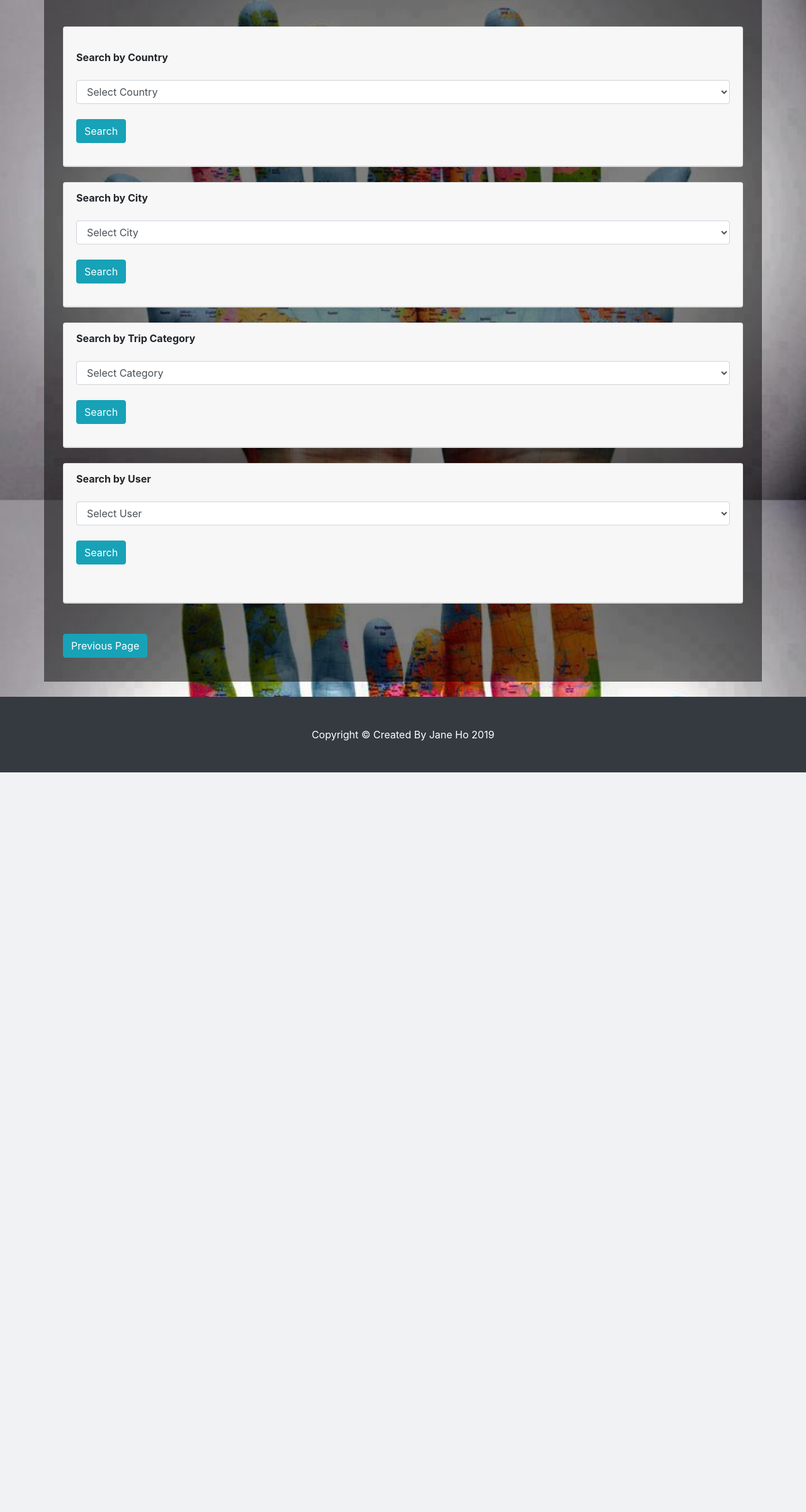
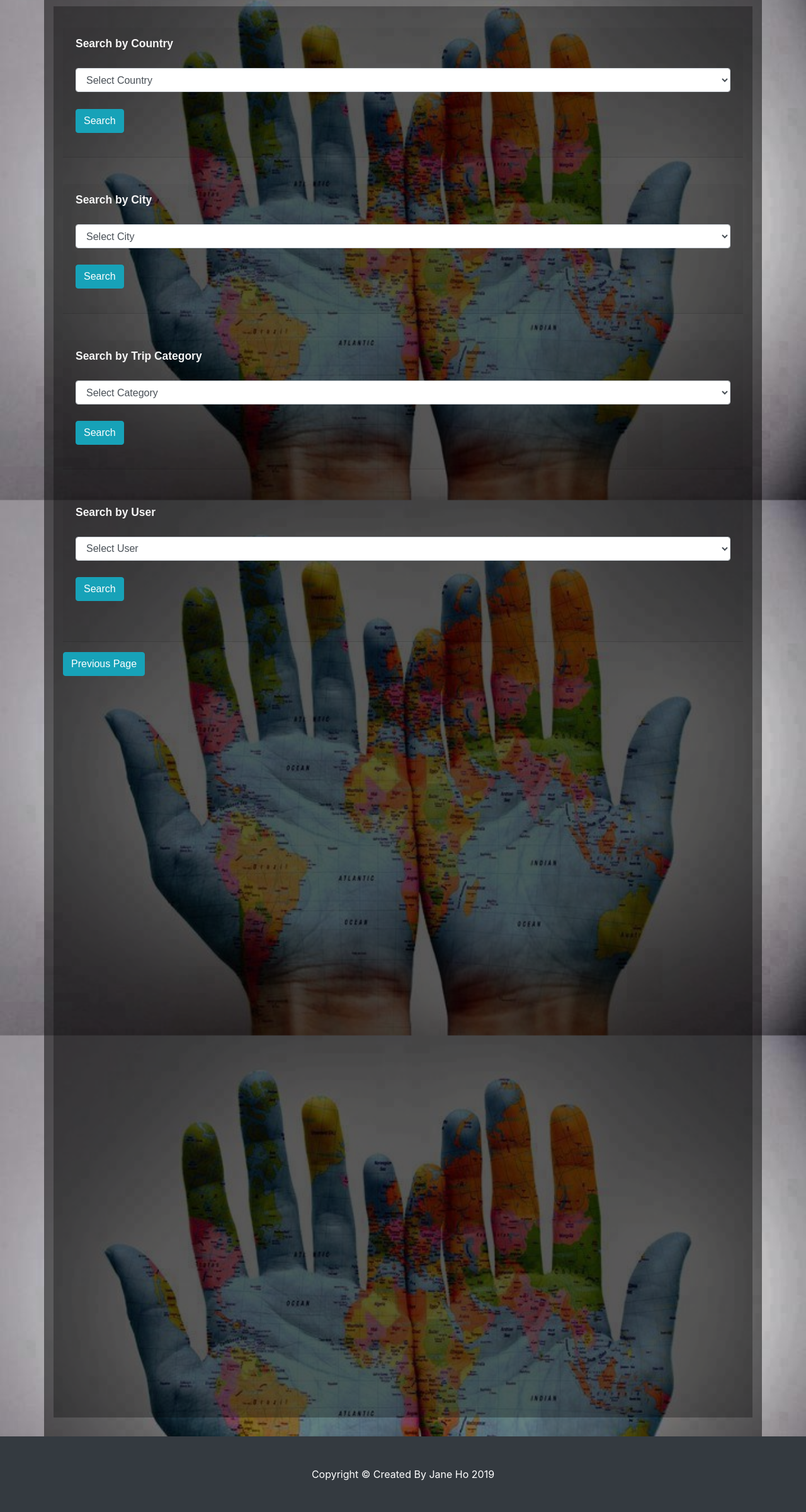
Before and after one commit to howyjane/trip-itinerary-review, a Flask app: page /search_trip in a window 1280 px wide. Shown: the part 56-2456 px from the top of the page at 63% size. Before the commit the page ends 1282 px from the top, so only its background shows below. Run offline with Flask 2, Linux system fonts and the light colour scheme; data that the repository does not hold is empty; some libraries are stand-ins or nearby versions.

Commit message:
finalise search.html

```diff
--- a/templates/search.html
+++ b/templates/search.html
@@ -9,15 +9,16 @@
     <link rel="stylesheet" href="{{url_for('static',filename='stylesheet/style.css')}}" type="text/css">
     <title>Trip Itinerary</title>
 </head>
+
 <body>
+
 <!-- Page Content -->
+<!--card-->
 <div class="container">
-
-
+  <div class="content-wrapper">
+    <br>
     <div class="col-md-12 py-2">
-          <div class="card card-outline-secondary my-4">
       <div class="card-header">
-          <br>
         <strong>Search by Country</strong>
         <br><br>
         <form action="/search_results"   method="POST">
@@ -33,8 +34,9 @@
         <br>
       </div>
     </div>
-
-          <div class="card card-outline-secondary my-4">
+    <br>
+    <!--card-->
+    <div class="col-md-12 py-2">
       <div class="card-header">
         <strong>Search by City</strong>
         <br><br>
@@ -51,10 +53,9 @@
         <br>
       </div>
     </div>
-
-
-
-          <div class="card card-outline-secondary my-4">
+    <br>
+    <!--card-->
+    <div class="col-md-12 py-2">
       <div class="card-header">
         <strong>Search by Trip Category</strong>
         <br><br>
@@ -71,8 +72,9 @@
         <br>
       </div>
     </div>
-
-          <div class="card card-outline-secondary my-4">
+    <br>
+    <!--card-->
+    <div class="col-md-12 py-2">
       <div class="card-header">
         <strong>Search by User</strong>
         <br><br>
@@ -89,18 +91,22 @@
         <br><br>
       </div>
     </div>
-          <br>
+      <!--button-->
+    <div class="col-md-12 py-2">
       <a href="{{url_for('index', tripInfo=tripInfo)}}" class="btn btn-info center-success">Previous Page</a>
     </div>
-
+  <!--content-wrapper-->
+  </div>
+<!--container-->
 </div>
 
-  <br>
 {% endblock content %}
 
-  <!-- Bootstrap core JavaScript -->
+<!-- JavaScript -->
 <script src="vendor/jquery/jquery.min.js"></script>
 <script src="vendor/bootstrap/js/bootstrap.bundle.min.js"></script>
+<script src="https://stackpath.bootstrapcdn.com/bootstrap/4.4.1/js/bootstrap.min.js" integrity="sha384-wfSDF2E50Y2D1uUdj0O3uMBJnjuUD4Ih7YwaYd1iqfktj0Uod8GCExl3Og8ifwB6" crossorigin="anonymous"></script>
+<script src="/static/script.js"></script>
 
 </body>
 
```
Lines whose indentation alone changed are shown as unchanged.
